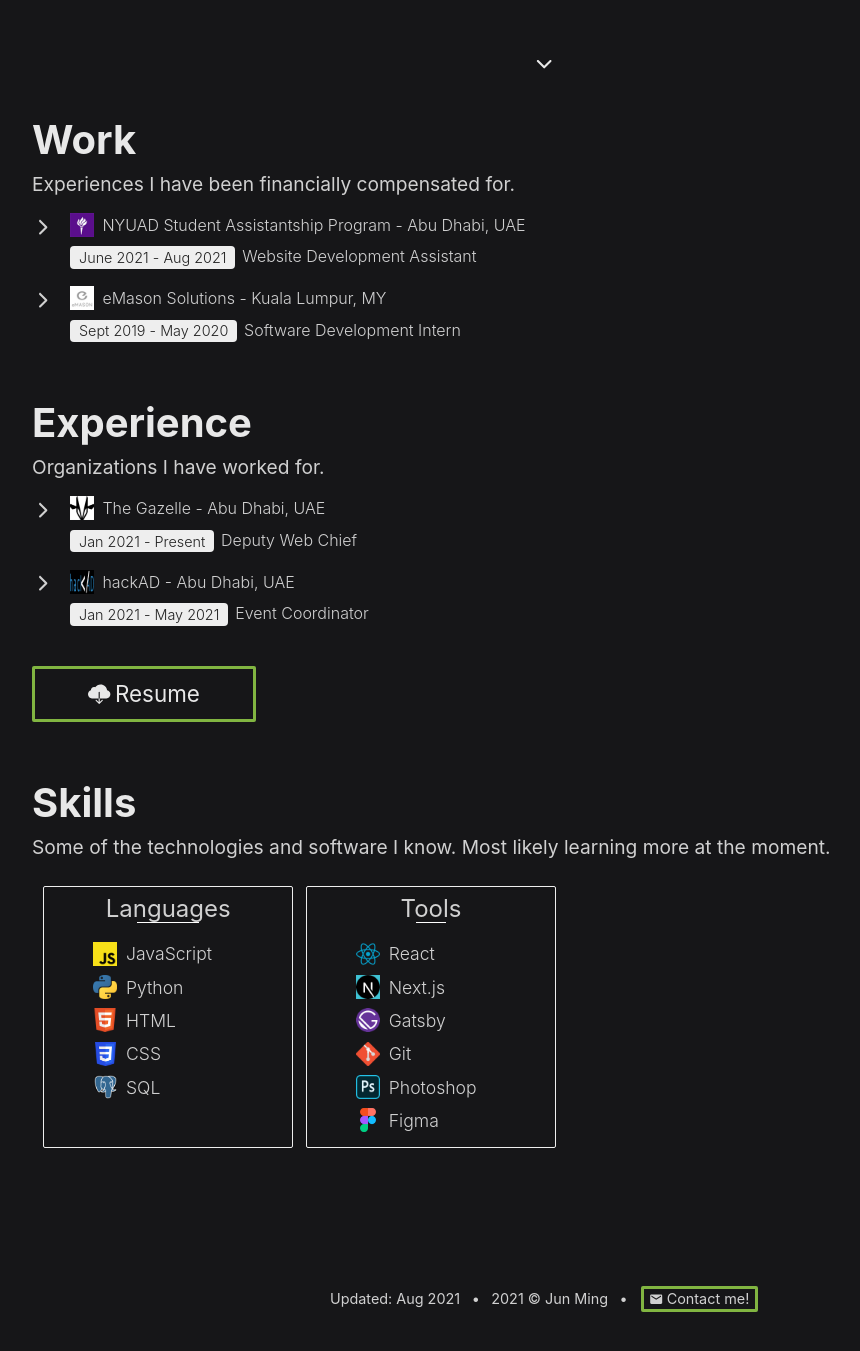
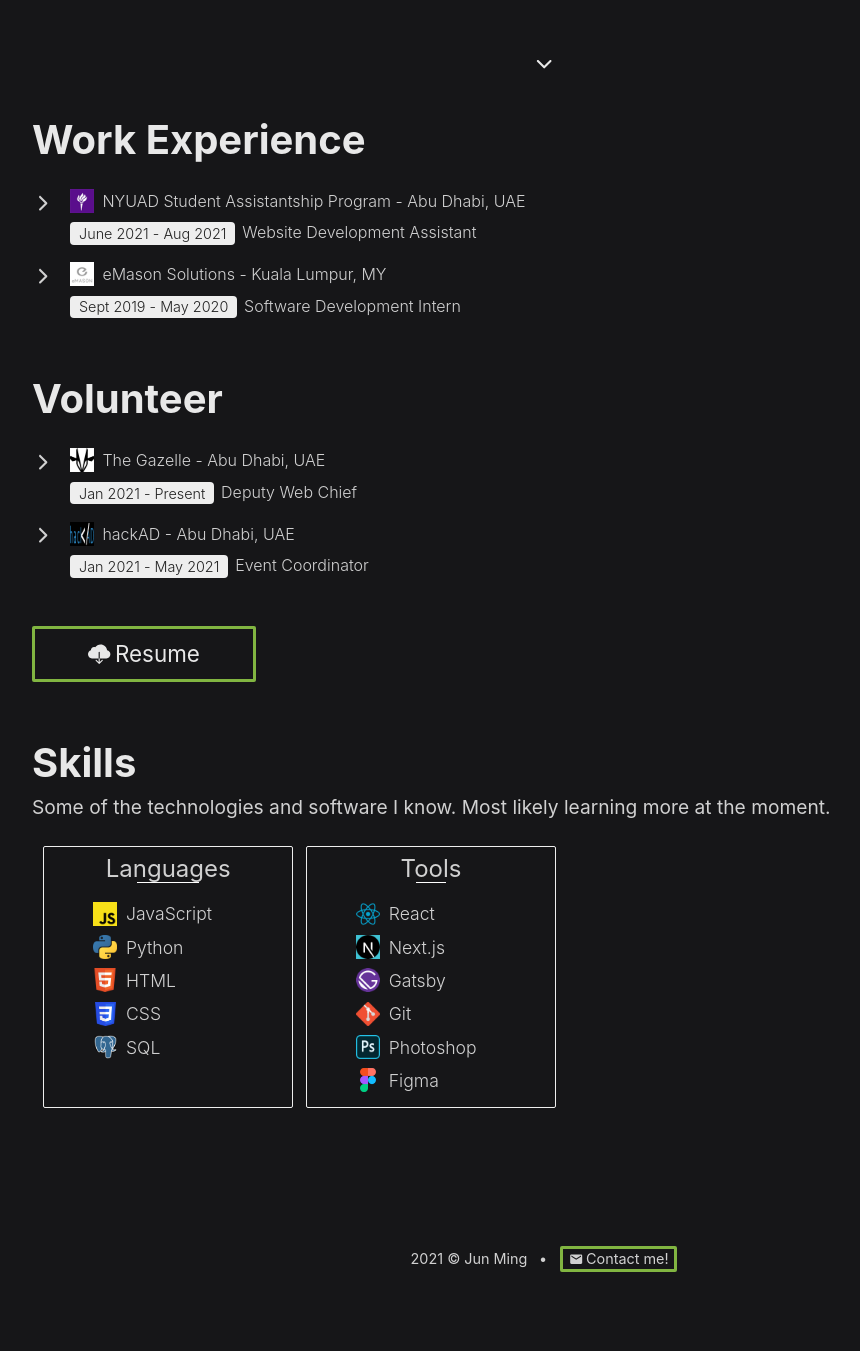
Before and after one commit to dweggyness/portfolio2021, a Next.js app: page / in a window 1280 px wide. Shown: the part 709-2060 px from the top of the page, without its empty margins (96-956 px from the left). After the commit the page ends 2024 px from the top, so only its background shows below. Built offline with nearby package versions, Linux system fonts and the light colour scheme.

Commit message:
remove snarky description from home page

```diff
--- a/components/Footer.js
+++ b/components/Footer.js
@@ -6,10 +6,6 @@
 export default function Footer() {
   return (
     <div className={styles.footer}>
-      Updated: Aug 2021
-      <div style={{ marginLeft: '0.8em' }} />
-      •
-      <div style={{ marginLeft: '0.8em' }} />
       2021 © Jun Ming
       <div style={{ marginLeft: '0.8em' }} />
       •
--- a/pages/index.js
+++ b/pages/index.js
@@ -30,11 +30,8 @@
       </section>
       <div style={{ marginTop: '1em' }} />
       <section>
-        <h3 className={styles.contentTitle}>Work</h3>
-        <p className={styles.description}>
-          Experiences I have been financially compensated for.
-        </p>
-        <div style={{ marginTop: '1em' }} />
+        <h3 className={styles.contentTitle}>Work Experience</h3>
+        <div style={{ marginTop: '1.5em' }} />
         <ExperienceComponent
           img={nyuadLogo}
           title='NYUAD Student Assistantship Program - Abu Dhabi, UAE'
@@ -54,11 +51,8 @@
       </section>
       <div style={{ marginTop: '2em' }} />
       <section>
-        <h3 className={styles.contentTitle}>Experience</h3>
-        <p className={styles.description}>
-          Organizations I have worked for.
-        </p>
-        <div style={{ marginTop: '1em' }} />
+        <h3 className={styles.contentTitle}>Volunteer</h3>
+        <div style={{ marginTop: '1.5em' }} />
         <ExperienceComponent
           img={gazelleLogo}
           title='The Gazelle - Abu Dhabi, UAE'
@@ -74,7 +68,7 @@
           startDate='Jan 2021'
           endDate='May 2021'
         />
-        <div style={{ marginTop: '2.5em' }} />
+        <div style={{ marginTop: '3em' }} />
         <div className={styles.resumeButtonContainer}>
           <Button
             icon={IoIosCloudDownload}
```
